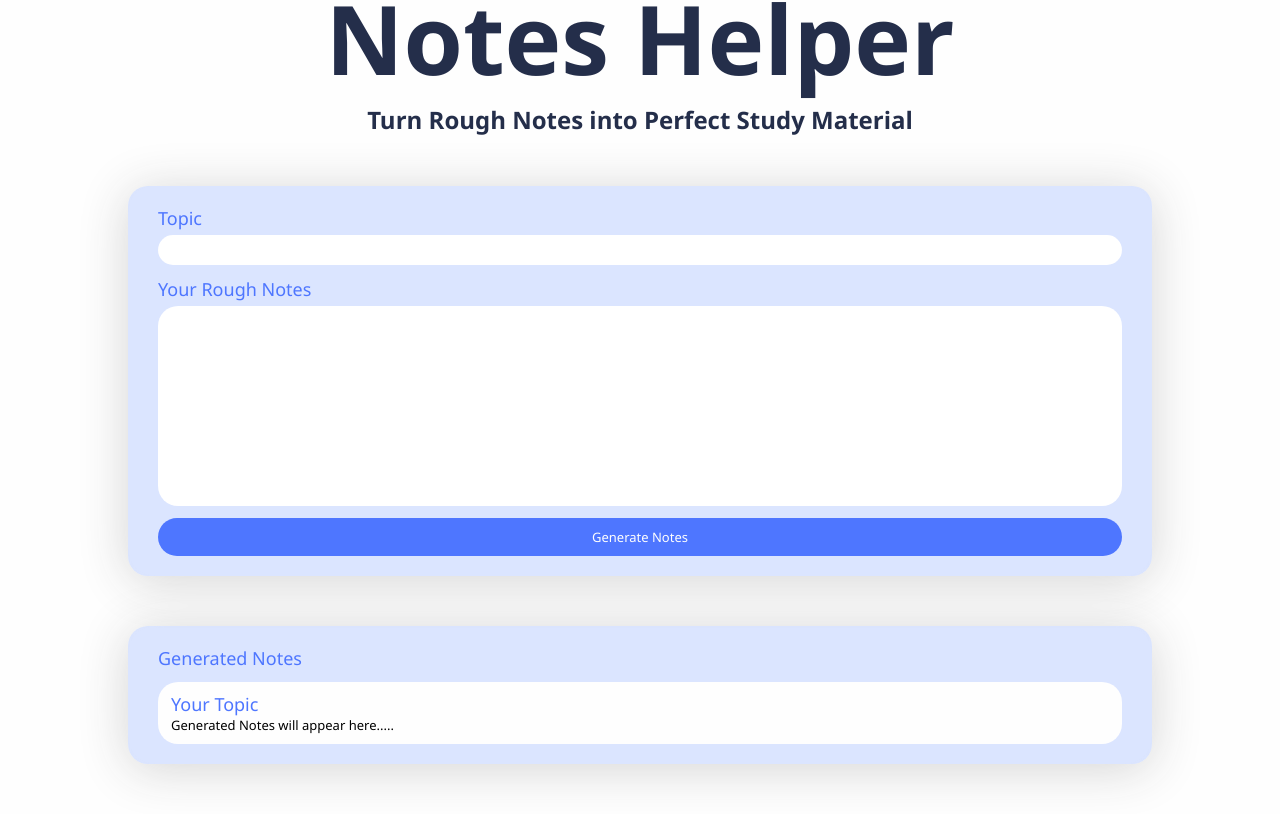
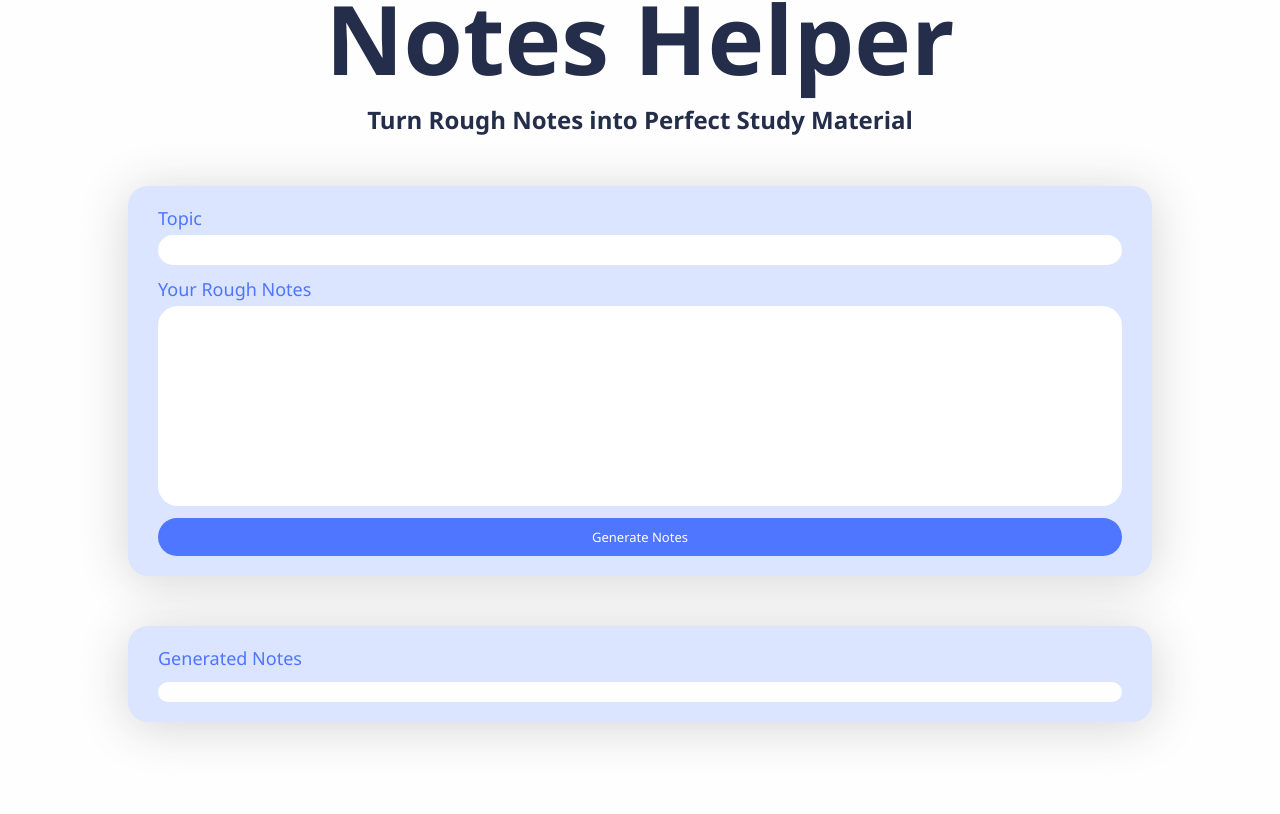
Before and after one commit to Ersatz-xD/Padhlo-ai, a React (Vite) app in the folder client/: page /notes-page in a window 1280 px wide. Shown: the part 264-1078 px from the top of the page. After the commit the page ends 1036 px from the top, so only its background shows below. Built offline with nearby package versions, Linux system fonts and the light colour scheme.

Commit message:
use react-markdown

```diff
--- a/client/src/modules/notes-helper/components/GeneratedNotes.jsx
+++ b/client/src/modules/notes-helper/components/GeneratedNotes.jsx
@@ -1,14 +1,19 @@
 import React from "react";
+import ReactMarkdown from 'react-markdown';
 import "./generatednotes.css";
 
-const GeneratedNotes = () => {
+const GeneratedNotes = ( {explanation} ) => {
   return (
     <div className="main-parent">
       <div className="generated-notes">
         <p className="heading">Generated Notes</p>
         <div className="notes-box">
-          <p className="notes-heading">Your Topic</p>
-          <p className="notes-exp">Generated Notes will appear here..... </p>
+          {/* <p className="notes-heading">{topic}</p> */}
+          {/* <p className="notes-exp"> {explanation} </p> */}
+          <p className="notes-exp">
+          <ReactMarkdown >{explanation}</ReactMarkdown>
+          </p>
+
         </div>
       </div>
     </div>
```
